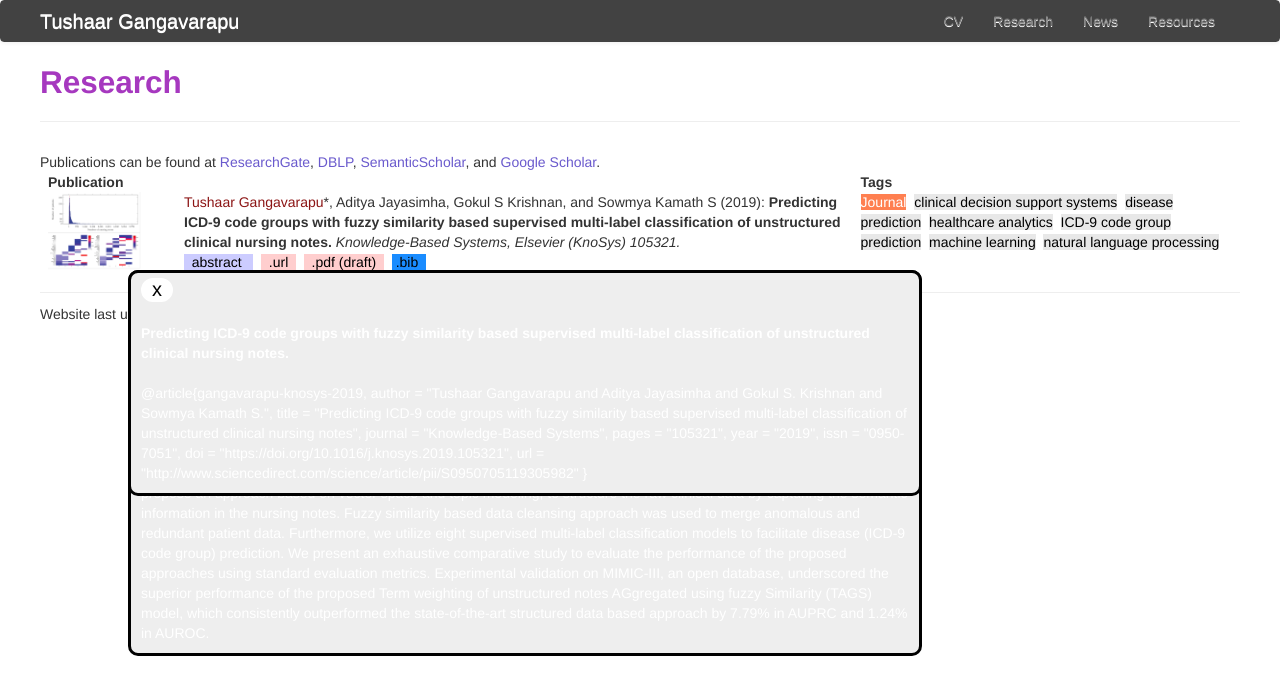
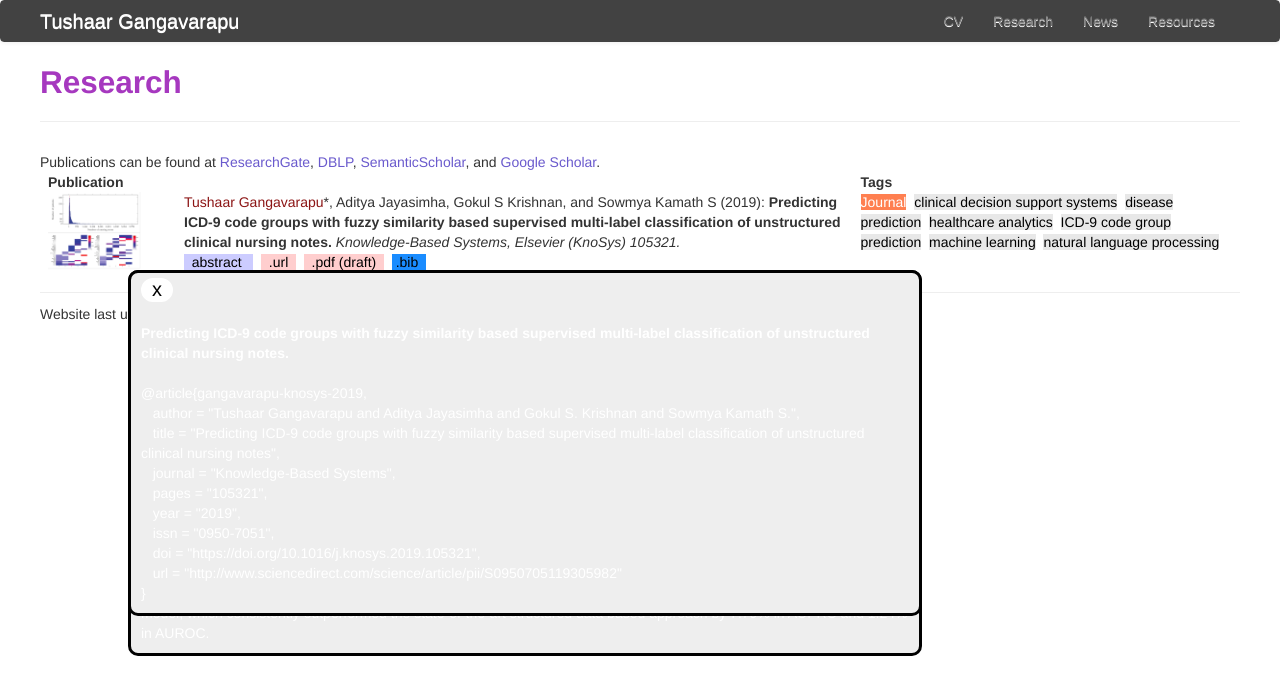
Before and after one commit to TushaarGVS/tushaargvs.github.io, a Jekyll site: the page built from pages/research.html, in a window 1280 px wide. Shown: the top 695 px of the page. Built offline with Jekyll 4.4.1, drawn with Linux system fonts in a browser that asks for light colours; nearby versions of some CDN libraries.

Commit message:
Customizing the website

```diff
--- a/pages/research.html
+++ b/pages/research.html
@@ -8,12 +8,15 @@ description: Tushaar Gangavarapu's research
 <!-- .url: #FFCECE; .pdf (draft): #FFCECE ; .bib: #1a8cff; code: #ffa5c9 -->
 <!-- tags: #E8E8E8 -->
 
+<script type="text/javascript" src="https://ajax.googleapis.com/ajax/libs/jquery/1.7.2/jquery.min.js"></script>
+<script src="https://ajax.aspnetcdn.com/ajax/jquery.ui/1.8.9/jquery-ui.js" type="text/javascript"></script>
+
 <style type="text/css">
   td, th {
       padding:0 8px;
   }
 
-  .noclose, .ui-dialog-titlebar-close {
+  .noclose {
     display:none;
   }
 
@@ -26,18 +29,16 @@ description: Tushaar Gangavarapu's research
   #shutter { background-color: #fff; opacity: 0.7; width:100%; height: 100%; position: fixed; top: 0; left:0; z-index: 10;}
 </style>
 
-<script type="text/javascript" src="https://ajax.googleapis.com/ajax/libs/jquery/1.7.2/jquery.min.js"></script>
-<script src="https://ajax.aspnetcdn.com/ajax/jquery.ui/1.8.9/jquery-ui.js" type="text/javascript"></script>
 <script type="text/javascript">
   $(function abs_btn() {
       $("#abs-dialog").dialog({
-          modal: true,
-          autoOpen: false,
-          dialogClass: "noclose"
+        modal: true,
+        autoOpen: false,
+        dialogClass: "noclose"
       });
 
       $("#abs-show").click(function () {
-          $('#abs-dialog').dialog('open');
+        $('#abs-dialog').dialog('open');
       });
   });
 
@@ -96,15 +97,15 @@ description: Tushaar Gangavarapu's research
 
           <b>Predicting ICD-9 code groups with fuzzy similarity based supervised multi-label classification of unstructured clinical nursing notes.</b></br><br/>
 
-          @article{gangavarapu-knosys-2019,
-            author = "Tushaar Gangavarapu and Aditya Jayasimha and Gokul S. Krishnan and Sowmya Kamath S.",
-            title = "Predicting ICD-9 code groups with fuzzy similarity based supervised multi-label classification of unstructured clinical nursing notes",
-            journal = "Knowledge-Based Systems",
-            pages = "105321",
-            year = "2019",
-            issn = "0950-7051",
-            doi = "https://doi.org/10.1016/j.knosys.2019.105321",
-            url = "http://www.sciencedirect.com/science/article/pii/S0950705119305982"
+          @article{gangavarapu-knosys-2019,<br/>
+          &nbsp;&nbsp;&nbsp;author = "Tushaar Gangavarapu and Aditya Jayasimha and Gokul S. Krishnan and Sowmya Kamath S.",<br/>
+          &nbsp;&nbsp;&nbsp;title = "Predicting ICD-9 code groups with fuzzy similarity based supervised multi-label classification of unstructured clinical nursing notes",<br/>
+          &nbsp;&nbsp;&nbsp;journal = "Knowledge-Based Systems",<br/>
+          &nbsp;&nbsp;&nbsp;pages = "105321",<br/>
+          &nbsp;&nbsp;&nbsp;year = "2019",<br/>
+          &nbsp;&nbsp;&nbsp;issn = "0950-7051",<br/>
+          &nbsp;&nbsp;&nbsp;doi = "https://doi.org/10.1016/j.knosys.2019.105321",<br/>
+          &nbsp;&nbsp;&nbsp;url = "http://www.sciencedirect.com/science/article/pii/S0950705119305982"<br/>
           }
         </div>
       </span>
```
